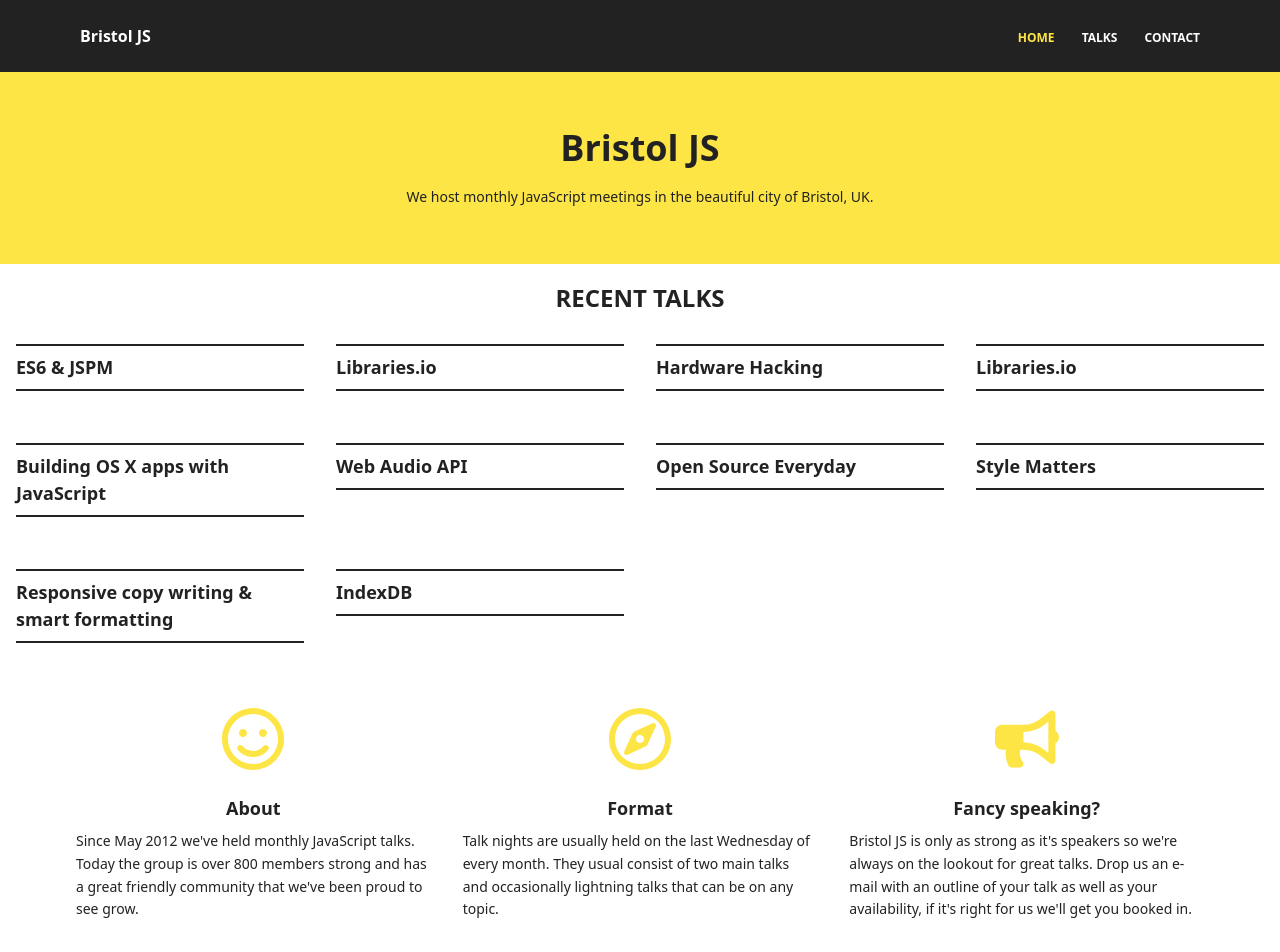
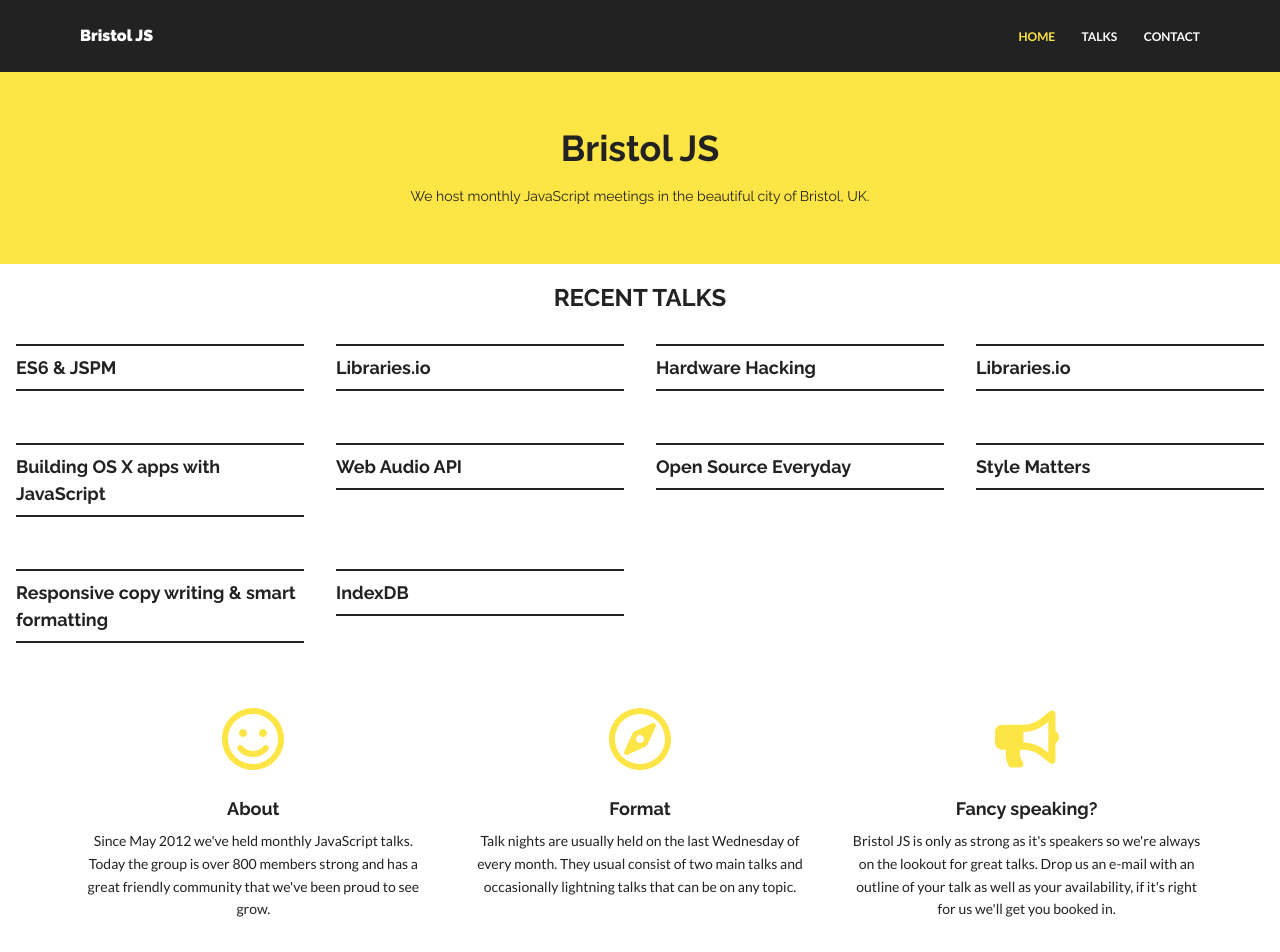
Before and after one commit to opdavies/rebuilding-bristol-js, a Vue app: page / in a window 1280 px wide. Shown: the top 952 px of the page. Built offline with nearby package versions, Linux system fonts and the light colour scheme; grey boxes are pictures that could not be loaded; what tailwindcss-aspect-ratio would draw is missing.

Commit message:
Add custom font families

```diff
--- a/public/index.html
+++ b/public/index.html
@@ -6,6 +6,8 @@
     <meta name="viewport" content="width=device-width,initial-scale=1.0">
     <link rel="icon" href="<%= BASE_URL %>favicon.ico">
     <title><%= htmlWebpackPlugin.options.title %></title>
+    <link href="https://fonts.googleapis.com/css2?family=Raleway:wght@400;700;900&display=swap" rel="stylesheet">
+    <link href="https://fonts.googleapis.com/css2?family=Lato:wght@400;700&display=swap" rel="stylesheet">
   </head>
   <body>
     <noscript>
--- a/src/App.vue
+++ b/src/App.vue
@@ -1,5 +1,5 @@
 <template>
-  <div id="app" class="text-black">
+  <div id="app" class="font-display text-black">
     <navbar :name="title" />
 
     <div class="h-48 flex items-center justify-center bg-yellow">
@@ -21,7 +21,7 @@
             <div class="space-y-2">
               <h2 class="text-lg font-bold text-center">About</h2>
 
-              <p class="text-sm leading-relaxed">Since May 2012 we've held monthly JavaScript talks. Today the group is over 800 members strong and has a great friendly community that we've been proud to see grow.</p>
+              <p class="font-body text-center text-sm leading-relaxed">Since May 2012 we've held monthly JavaScript talks. Today the group is over 800 members strong and has a great friendly community that we've been proud to see grow.</p>
             </div>
 
             <div>
@@ -36,7 +36,7 @@
             <div class="space-y-2">
               <h2 class="text-lg font-bold text-center">Format</h2>
 
-              <p class="text-sm leading-relaxed">Talk nights are usually held on the last Wednesday of every month. They usual consist of two main talks and occasionally lightning talks that can be on any topic.</p>
+              <p class="font-body text-center text-sm leading-relaxed">Talk nights are usually held on the last Wednesday of every month. They usual consist of two main talks and occasionally lightning talks that can be on any topic.</p>
             </div>
 
             <div>
@@ -51,7 +51,7 @@
             <div class="space-y-2">
               <h2 class="text-lg font-bold text-center">Fancy speaking?</h2>
 
-              <p class="text-sm leading-relaxed">Bristol JS is only as strong as it's speakers so we're always on the lookout for great talks. Drop us an <a href="#0">e-mail</a> with an outline of your talk as well as your availability, if it's right for us we'll get you booked in.</p>
+              <p class="font-body text-center text-sm leading-relaxed">Bristol JS is only as strong as it's speakers so we're always on the lookout for great talks. Drop us an <a href="#0">e-mail</a> with an outline of your talk as well as your availability, if it's right for us we'll get you booked in.</p>
             </div>
 
             <div>
--- a/src/components/navbar.vue
+++ b/src/components/navbar.vue
@@ -3,7 +3,7 @@
     <div class="max-w-6xl mx-auto py-6 px-4">
         <div class="flex justify-between">
           <div class="w-1/2 flex items-center">
-            <a class="text-white font-bold" href="#" v-text="name"></a>
+            <a class="text-white font-black" href="#" v-text="name"></a>
           </div>
 
           <div class="w-1/2 flex justify-end md:hidden">
@@ -25,7 +25,7 @@
           <nav class="hidden space-x-6 md:block">
             <a
               class="
-                text-xs font-bold uppercase
+                font-body text-xs font-bold uppercase
                 hover:text-yellow
                 focus:text-yellow
               "
--- a/tailwind.config.js
+++ b/tailwind.config.js
@@ -23,6 +23,10 @@
       white: '#fff',
       yellow: '#fde546'
     },
+    fontFamily: {
+      display: ['Raleway'],
+      body: ['Lato']
+    },
     extend: {},
   },
   variants: {},
```
